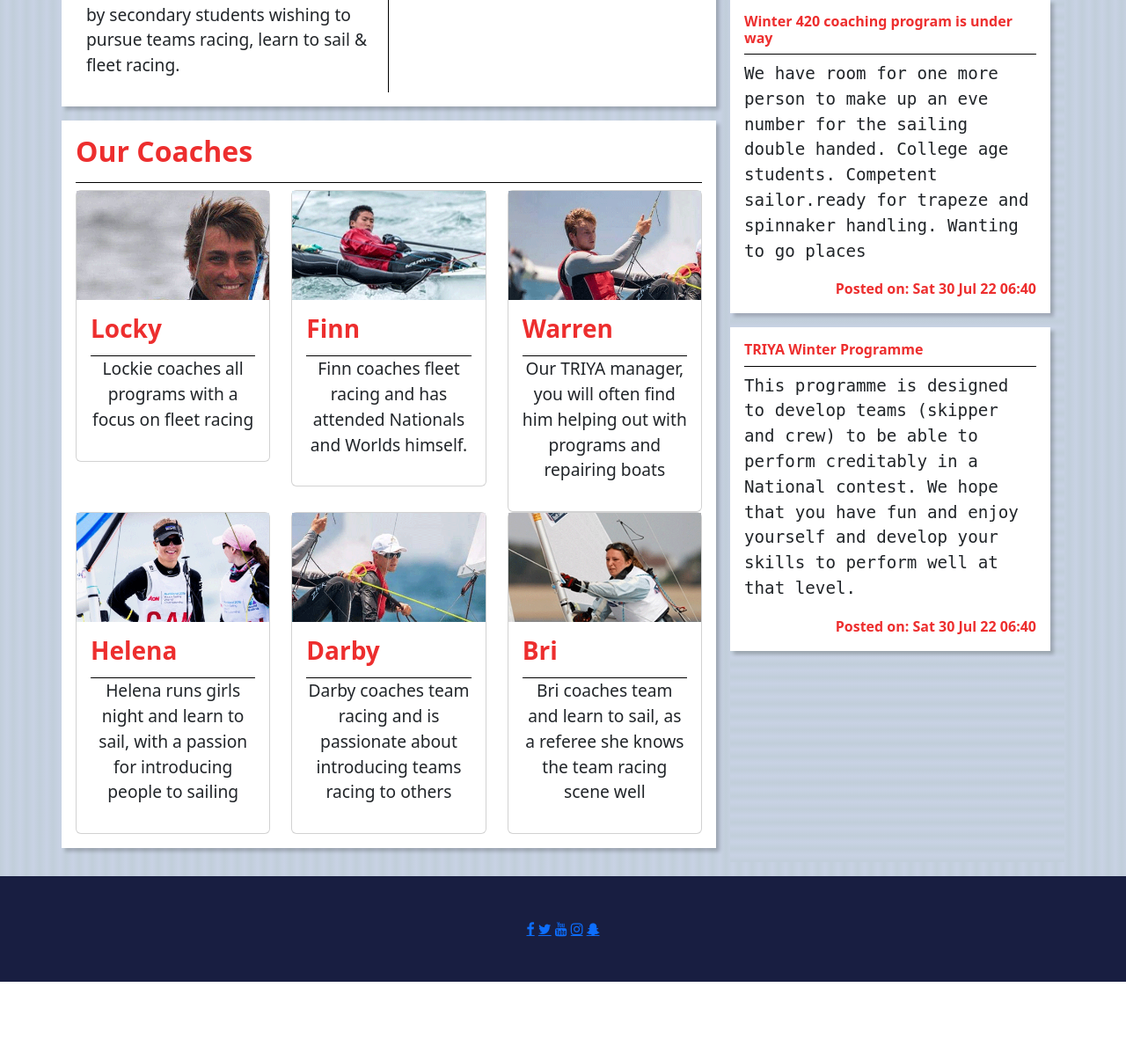
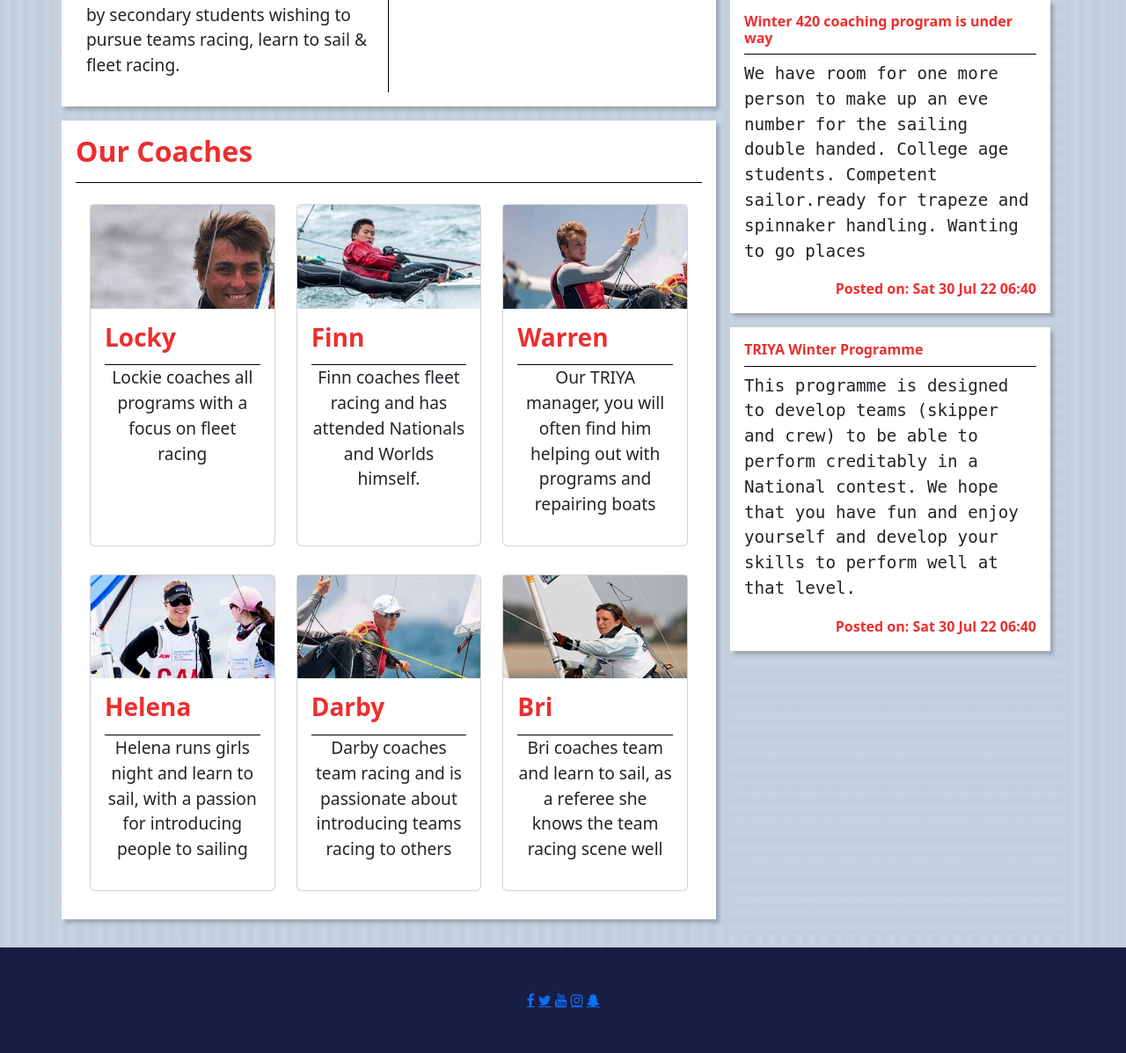
Before and after one commit to paul-khouri/Dynamic_TRIYA, a Flask app: page / in a window 1280 px wide. Shown: the part 1384-2581 px from the top of the page at 88% size. Before the commit the page ends 2500 px from the top, so only its background shows below. Run offline with Flask 3, Linux system fonts and the light colour scheme; data comes from the database, SQL or seed files in the repository.

Commit message:
Cards h 100

```diff
--- a/templates/index.html
+++ b/templates/index.html
@@ -77,9 +77,9 @@ TRIYA home
             </div>
             <div  class="coaches">
                  <h2 id="coaches">Our Coaches</h2>
-                <div class="row">
+                <div class="row p-3">
                         <div class="col-md-4">
-                            <div class="card" >
+                            <div class="card h-100" >
                                 <img src="{{ url_for('static', filename='images/locky.png') }}" class="" alt="Sailor in choppy water">
                                 <div class="card-body">
                                     <h3 class="m-0">Locky</h3>
@@ -88,7 +88,7 @@ TRIYA home
                             </div>
                         </div>
                         <div class="col-md-4">
-                            <div class="card" >
+                            <div class="card h-100" >
                                 <img src="{{ url_for('static', filename='images/finn.png') }}" class="" alt="Sailor in choppy water">
                                 <div class="card-body">
                                     <h3 class="m-0">Finn</h3>
@@ -108,7 +108,7 @@ TRIYA home
                             </div>
                         </div>
                 </div>
-                <div class="row">
+                <div class="row p-3">
                     <div class="col-md-4">
                         <div class="card" >
                             <img src="{{ url_for('static', filename='images/helena.png') }}" class="" alt="Sailor in choppy water">
```
